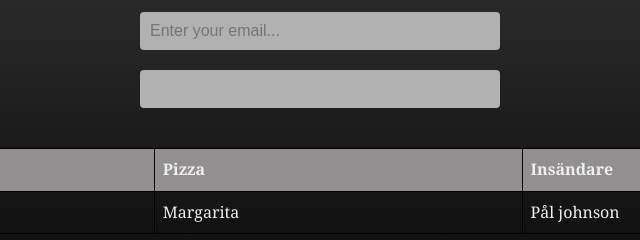
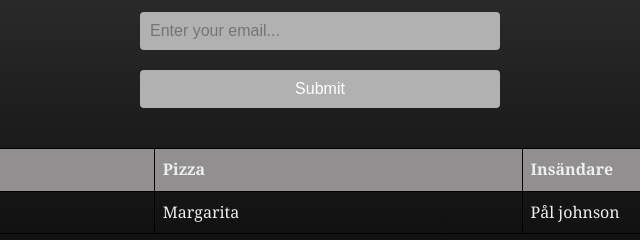
Before and after one commit to chrnas/webdevelopment, a plain HTML site: page gallery.html in a window 1280 px wide. Shown: the part 1220-1460 px from the top of the page, 320-960 px from the left. Drawn offline with Linux system fonts and the light colour scheme.

Commit message:
minor fix

```diff
--- a/gallery.html
+++ b/gallery.html
@@ -61,7 +61,7 @@
             <input type="text" id="message" name="message" placeholder="Enter message..."><br>
             <label for="email">Email:</label><br>
             <input type="email" id="email" name="email" placeholder="Enter your email..."><br>
-            <input onclick="generateEmailFromForm()" type="button" placeholder="Submit">
+            <input onclick="generateEmailFromForm()" type="button" value="Submit">
           </form>
         </div>
         <table>
```
